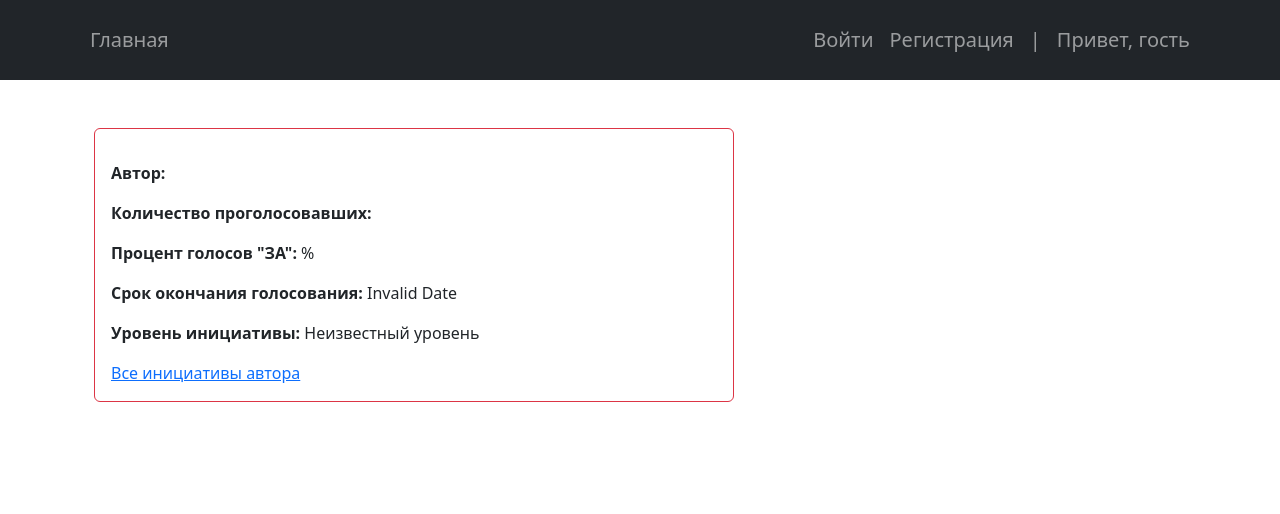
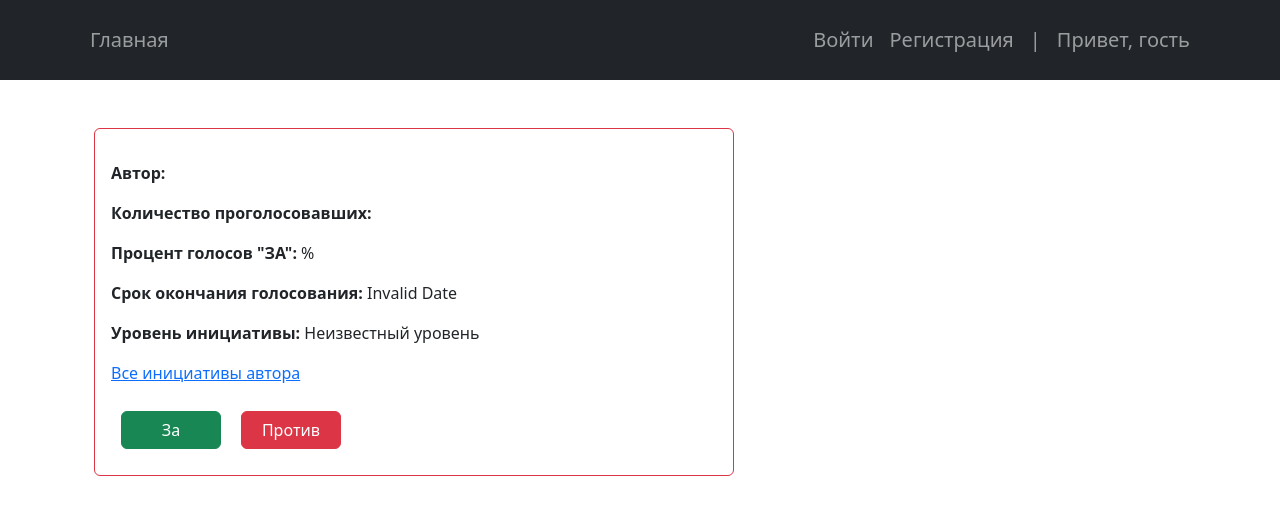
Before and after one commit to ShodmonKhasanov/friday-project, a React (Vite) app in the folder client/: page /initiatives/1 in a window 1280 px wide. Shown: the top 514 px of the page. Built offline with nearby package versions, Linux system fonts and the light colour scheme; no server answers.

Commit message:
fixed buttons and stats

```diff
--- a/client/src/components/pages/OneInitiativePage.jsx
+++ b/client/src/components/pages/OneInitiativePage.jsx
@@ -3,6 +3,7 @@ import Container from 'react-bootstrap/Container';
 import { useParams, Link } from 'react-router-dom';
 import axiosInstance from '../api/axiosInstance';
 import Card from 'react-bootstrap/Card';
+import Button from 'react-bootstrap/Button';
 
 export default function OneInitiativePage({ user, getLevelName }) {
   const { id } = useParams();
@@ -15,9 +16,25 @@ export default function OneInitiativePage({ user, getLevelName }) {
     });
   }, [id]);
 
-  // const calculatePercentage = (votesFor, votesCount) => {
-  //   return votesCount > 0 ? ((votesFor / votesCount) * 100).toFixed(2) : 0;
-  // };
+  const handleVote = async (voteType) => {
+    try {
+      const response = await axiosInstance.put(
+        `/initiatives/${initiative.id}/vote`,
+        {
+          voteType,
+        }
+      );
+      console.log('Vote updated:', response.data);
+      // Обновление количества голосов и процента "за"
+      setInitiative((prev) => ({
+        ...prev,
+        votesCount: response.data.votesCount,
+        percentFor: response.data.percentFor,
+      }));
+    } catch (error) {
+      console.error('Error voting:', error);
+    }
+  };
 
   return (
     <Container className='d-flex flex-column justify-content-center '>
@@ -50,6 +67,22 @@ export default function OneInitiativePage({ user, getLevelName }) {
               Все инициативы автора
             </Link>
           </Card.Text>
+          <div>
+            <Button
+              onClick={() => handleVote('for')}
+              variant='success'
+              style={{ width: '100px', margin: '10px 10px' }}
+            >
+              За
+            </Button>
+            <Button
+              onClick={() => handleVote('against')}
+              variant='danger'
+              style={{ width: '100px', margin: '10px 10px' }}
+            >
+              Против
+            </Button>
+          </div>
         </Card.Body>
       </Card>
     </Container>
--- a/client/src/components/ui/initiativeCard.jsx
+++ b/client/src/components/ui/initiativeCard.jsx
@@ -1,13 +1,13 @@
 /* eslint-disable react/prop-types */
-import React, { useState } from "react";
-import Card from "react-bootstrap/Card";
-import Col from "react-bootstrap/Col";
-import { useNavigate } from "react-router-dom";
-import { StyledCard } from "../styled/StyledCard";
-import axiosInstance from "../api/axiosInstance";
-import Dropdown from "react-bootstrap/Dropdown";
-import Button from "react-bootstrap/esm/Button";
-import Container from "react-bootstrap/esm/Container";
+import React, { useState } from 'react';
+import Card from 'react-bootstrap/Card';
+import Col from 'react-bootstrap/Col';
+import { useNavigate } from 'react-router-dom';
+import { StyledCard } from '../styled/StyledCard';
+import axiosInstance from '../api/axiosInstance';
+import Dropdown from 'react-bootstrap/Dropdown';
+import Button from 'react-bootstrap/esm/Button';
+import Container from 'react-bootstrap/esm/Container';
 
 export default function InitiativeCard({ initiative }) {
   const [votes, setVotes] = useState(initiative.votesCount);
@@ -21,10 +21,10 @@ export default function InitiativeCard({ initiative }) {
           voteType,
         }
       );
-      console.log("Vote updated:", response.data);
+      console.log('Vote updated:', response.data);
       setVotes((prev) => prev + 1);
     } catch (error) {
-      console.error("Error voting:", error);
+      console.error('Error voting:', error);
     }
   };
 
@@ -33,40 +33,41 @@ export default function InitiativeCard({ initiative }) {
   };
 
   return (
-    <Col md={4} className="mt-2 position-relative">
-      <Card style={{ minHeight: "500px", maxHeight: "500px" }}>
+    <Col md={4} className='mt-2 position-relative'>
+      <Card style={{ minHeight: '500px', maxHeight: '500px' }}>
         <StyledCard>
-          <h3 className="p-2">{initiative.title}</h3>
-          <p className="p-2">{initiative.description}</p>
+          <h3 className='p-2'>{initiative.title}</h3>
+          <p className='p-2'>{initiative.description}</p>
           <span>Голосов всего отдано: {votes}</span>
           <span>Общий процент голосов за: {initiative.percentFor}%</span>
           <span>
-            Дата окончания инициативы:{" "}
+            Дата окончания инициативы:{' '}
             {new Date(initiative.endDate).toLocaleDateString()}
           </span>
-          <div className="d-flex flex-row justify-content-end gap-4 mt-2">
+          <div className='d-flex flex-row justify-content-end gap-4 mt-2'>
             <Button
-              variant="outline-primary"
-              type="submit"
+              variant='outline-primary'
+              type='submit'
               onClick={handleDetailClick}
-              className="mb-3"
             >
               Подробнее
             </Button>
-
-            <Dropdown>
-              <Dropdown.Toggle variant="danger" id="dropdown-basic">
-                Проголосовать
-              </Dropdown.Toggle>
-              <Dropdown.Menu>
-                <Dropdown.Item onClick={() => handleVote("for")}>
-                  Отдать голос За
-                </Dropdown.Item>
-                <Dropdown.Item onClick={() => handleVote("against")}>
-                  Проголосовать Против
-                </Dropdown.Item>
-              </Dropdown.Menu>
-            </Dropdown>
+          </div>
+          <div>
+            <Button
+              onClick={() => handleVote('for')}
+              variant='success'
+              style={{ width: '100px', margin: '10px 10px' }}
+            >
+              За
+            </Button>
+            <Button
+              onClick={() => handleVote('against')}
+              variant='danger'
+              style={{ width: '100px', margin: '10px 10px' }}
+            >
+              Против
+            </Button>
           </div>
         </StyledCard>
       </Card>
```
